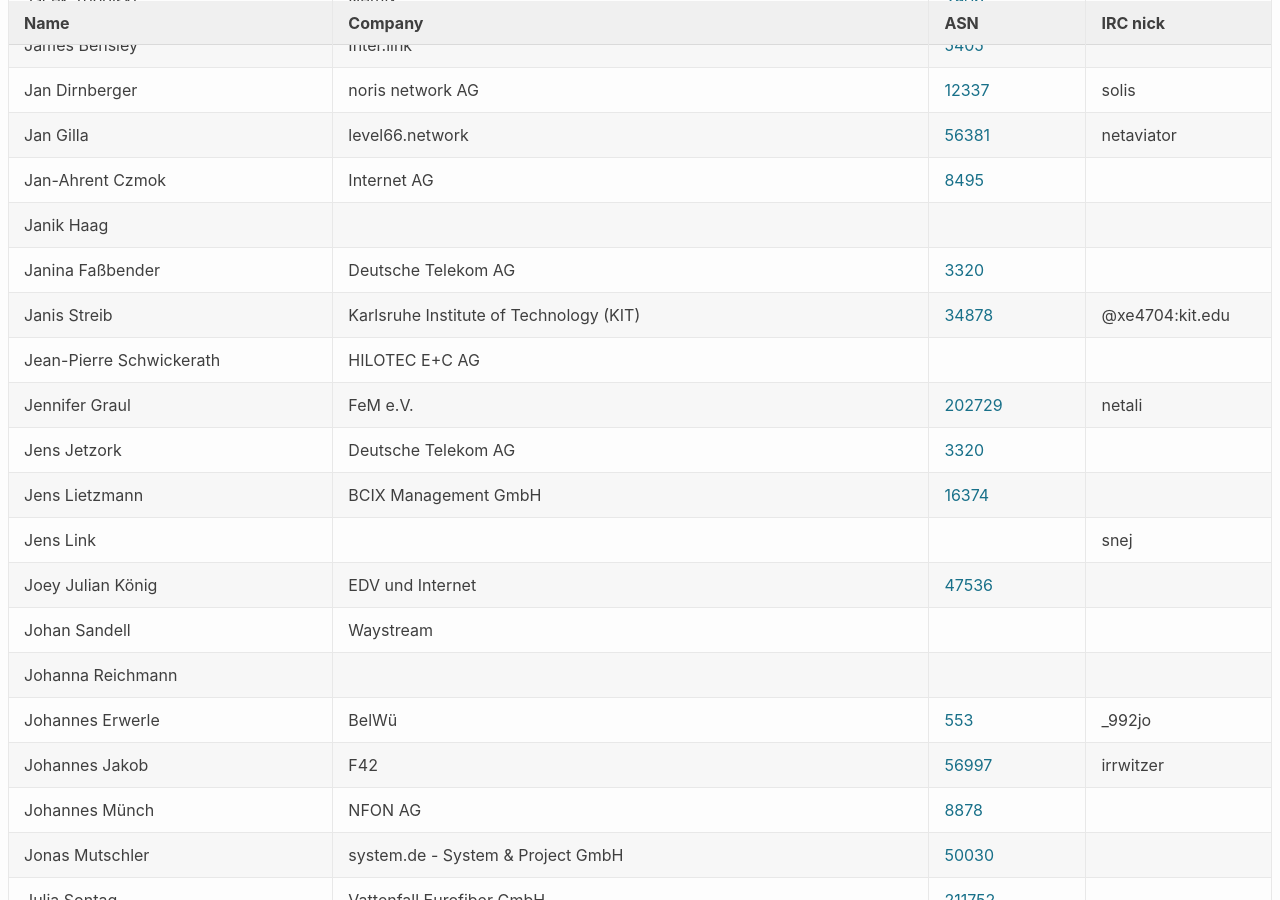
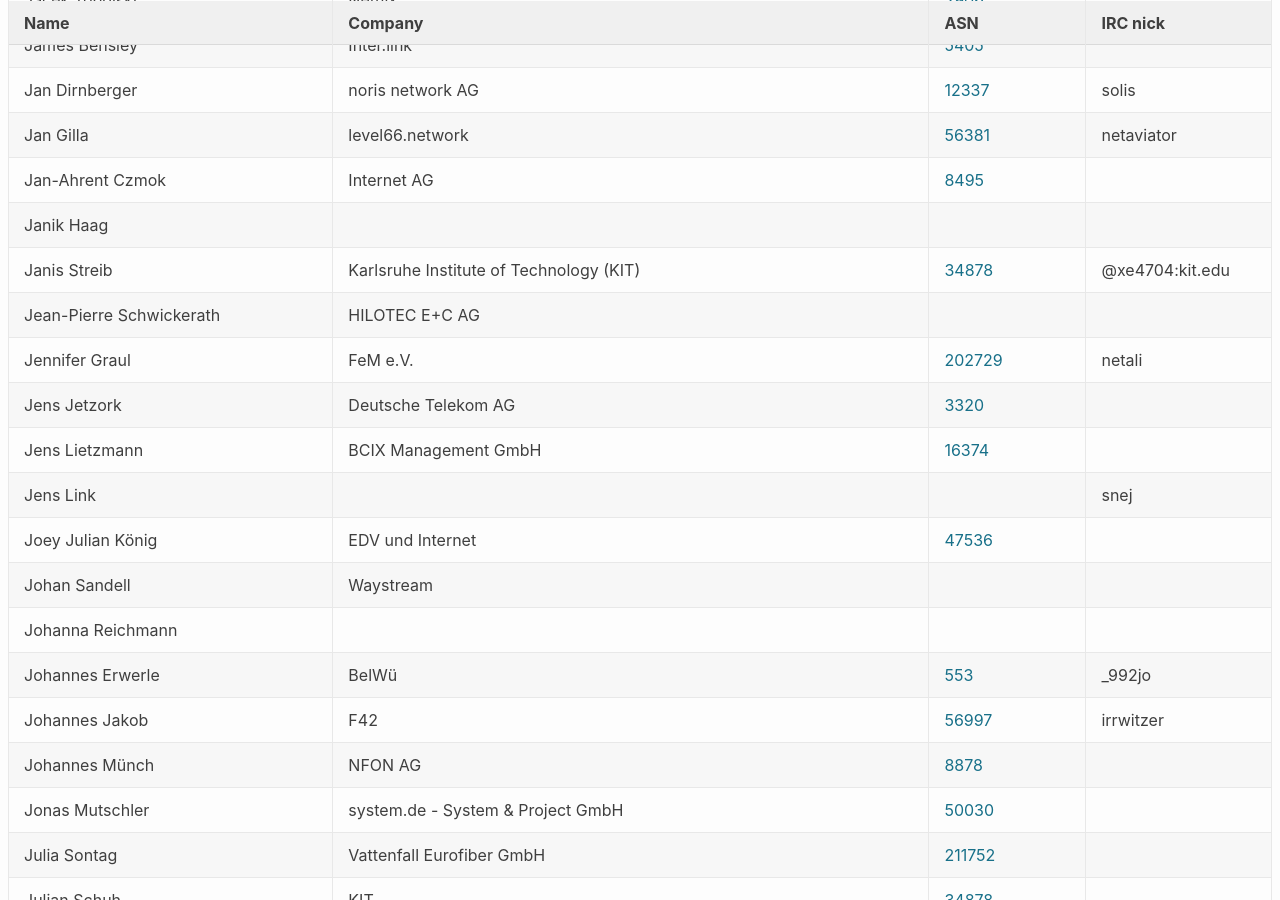
Before and after one commit to denog/pretix-attendeelist, a Jekyll site: the page built from denog15/index.md, in a window 1280 px wide and 900 px high, scrolled down 5869 px. Built offline with Jekyll 4.4.1, drawn with Linux system fonts in a browser that asks for light colours.

Commit message:
Latest data: Wed Oct 25 09:47:59 UTC 2023

```diff
--- a/_data/attendees_denog15_onsite.json
+++ b/_data/attendees_denog15_onsite.json
@@ -792,12 +792,6 @@
     "asn": null
   },
   {
-    "name": "Janina Faßbender",
-    "company": "Deutsche Telekom AG",
-    "irc": null,
-    "asn": "3320"
-  },
-  {
     "name": "Janis Streib",
     "company": "Karlsruhe Institute of Technology (KIT)",
     "irc": "@xe4704:kit.edu",
```
